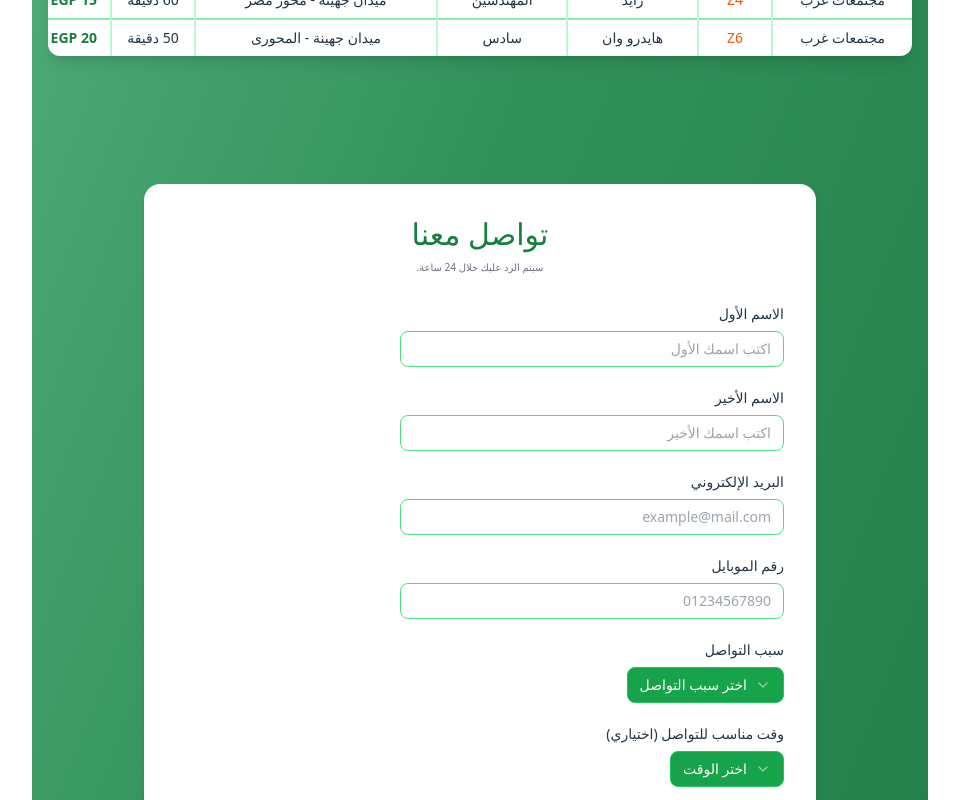
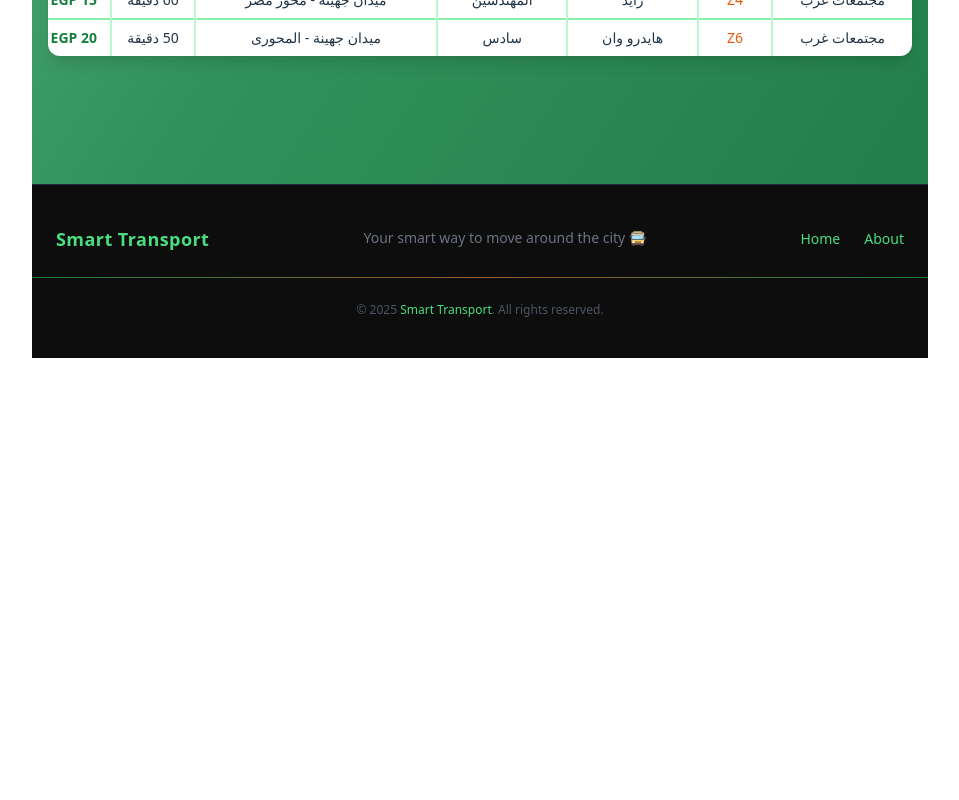
Before and after one commit to m22nna/graduation-project, a React (Vite) app: page /routesqa in a window 1280 px wide. Shown: the part 980-1780 px from the top of the page, without its empty margins (160-1119 px from the left). After the commit the page ends 1338 px from the top, so only its background shows below. Built offline with nearby package versions, Linux system fonts and the light colour scheme.

Commit message:
remove contact from routes

```diff
--- a/src/pages/RoutesQA.tsx
+++ b/src/pages/RoutesQA.tsx
@@ -15,7 +15,6 @@
 // export default RoutesQA;
 
 import RoutesTable from "@/components/RoutesTable";
-import Contact from "../components/Contact";
 
 function RoutesQA() {
   return (
@@ -26,11 +25,6 @@ function RoutesQA() {
         <RoutesTable />
       </div>
 
-      {/* نموذج التواصل */}
-      <div className="max-w-4xl mx-auto w-full">
-        <Contact />
-      </div>
-
     </div>
   );
 }
```
